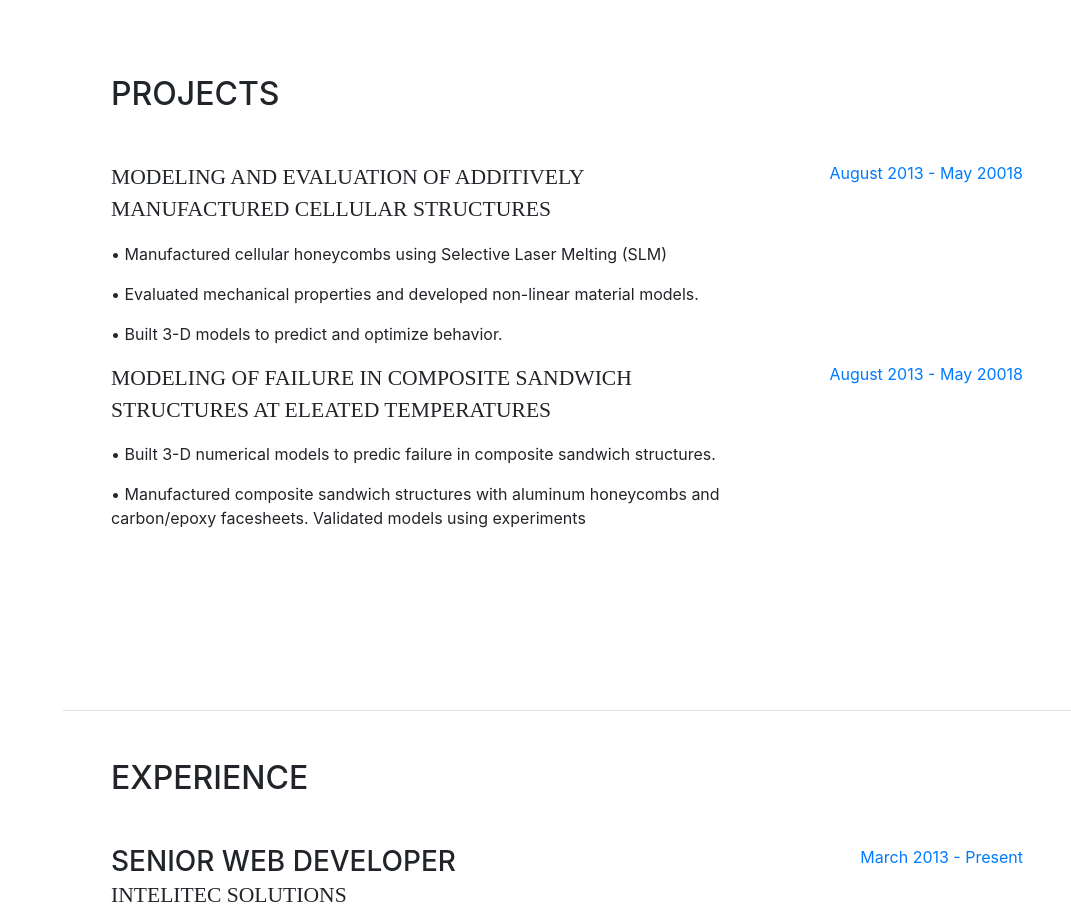
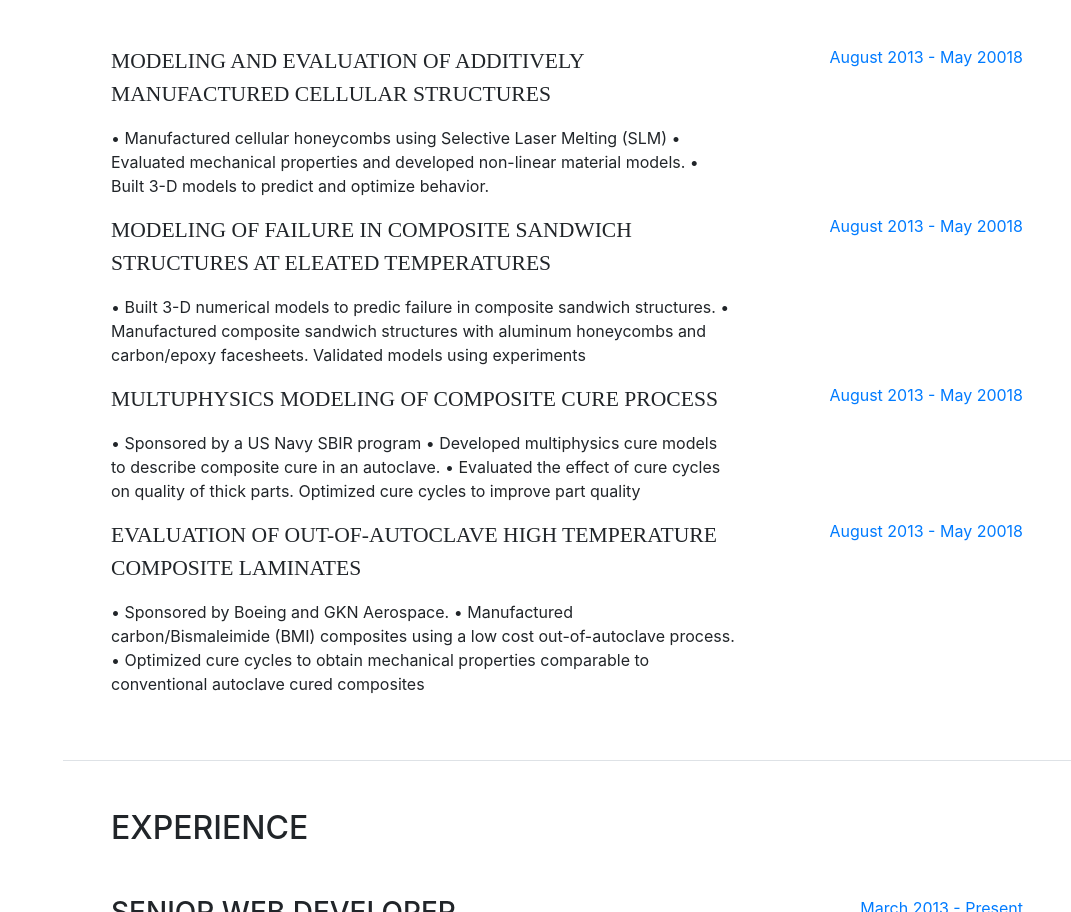
Before and after one commit to sudharshan87/suds-cv, a website with bundled scripts: page index.html in a window 1280 px wide. Shown: the part 1689-2601 px from the top of the page, without its empty margins (209-1280 px from the left). Built offline with nearby package versions, Linux system fonts and the light colour scheme; a web font is replaced by a local one.

Commit message:
Update index.html

```diff
--- a/index.html
+++ b/index.html
@@ -162,9 +162,9 @@
           <div class="resume-item d-flex flex-column flex-md-row">
             <div class="resume-content mr-auto">
               <div class="subheading mb-3">Modeling and evaluation of additively manufactured cellular structures</div>
-              <p>• Manufactured cellular honeycombs using Selective Laser Melting (SLM)</p>
-              <p>• Evaluated mechanical properties and developed non-linear material models.</p>
-              <p>• Built 3-D models to predict and optimize behavior.</p>
+              <p>• Manufactured cellular honeycombs using Selective Laser Melting (SLM)
+                 • Evaluated mechanical properties and developed non-linear material models.
+                 • Built 3-D models to predict and optimize behavior.</p>
 
               </div>
             <div class="resume-date text-md-right">
@@ -175,8 +175,21 @@
            <div class="resume-item d-flex flex-column flex-md-row">
             <div class="resume-content mr-auto">
               <div class="subheading mb-3">Modeling of failure in composite sandwich structures at eleated temperatures</div>
-              <p>• Built 3-D numerical models to predic failure in composite sandwich structures.</p>
-              <p>• Manufactured composite sandwich structures with aluminum honeycombs and carbon/epoxy facesheets. Validated models using experiments</p>
+              <p>• Built 3-D numerical models to predic failure in composite sandwich structures.
+                 • Manufactured composite sandwich structures with aluminum honeycombs and carbon/epoxy facesheets. Validated models using experiments</p>
+
+             </div>
+            <div class="resume-date text-md-right">
+              <span class="text-primary">August 2013 - May 20018</span>
+            </div>
+          </div>
+
+         <div class="resume-item d-flex flex-column flex-md-row">
+            <div class="resume-content mr-auto">
+              <div class="subheading mb-3"> Multuphysics modeling of composite cure process</div>
+              <p>• Sponsored by a US Navy SBIR program
+                 • Developed multiphysics cure models to describe composite cure in an autoclave.
+                 • Evaluated the effect of cure cycles on quality of thick parts. Optimized cure cycles to improve part quality</p>
 
                 </div>
             <div class="resume-date text-md-right">
@@ -184,7 +197,18 @@
             </div>
           </div>
 
+        <div class="resume-item d-flex flex-column flex-md-row">
+            <div class="resume-content mr-auto">
+              <div class="subheading mb-3"> Evaluation of Out-of-Autoclave high temperature composite laminates </div>
+              <p>• Sponsored by Boeing and GKN Aerospace.
+                 • Manufactured carbon/Bismaleimide (BMI) composites using a low cost out-of-autoclave process.
+                 • Optimized cure cycles to obtain mechanical properties comparable to conventional autoclave cured composites</p>
 
+                </div>
+            <div class="resume-date text-md-right">
+              <span class="text-primary">August 2013 - May 20018</span>
+            </div>
+          </div>
 
 
       </section>
```
